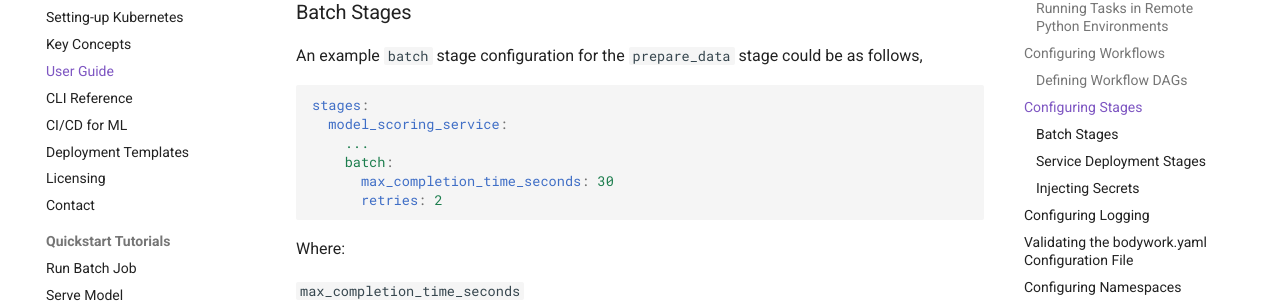
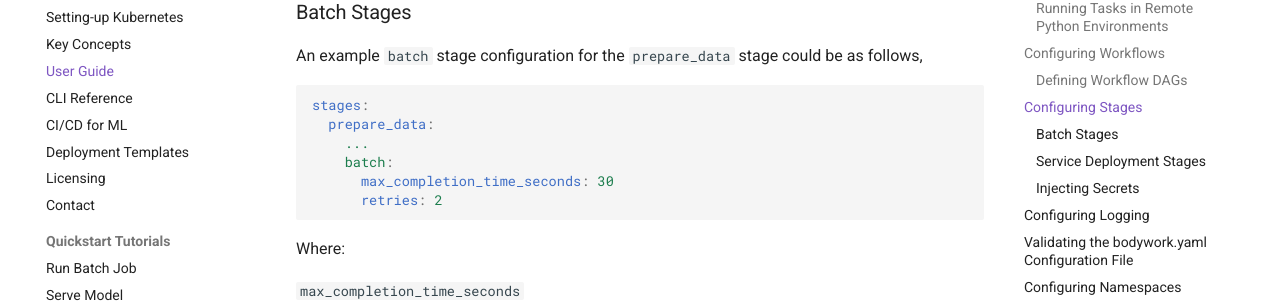
Before and after one commit to bodywork-ml/bodywork-docs, an MkDocs documentation site: the page built from docs/user_guide.md, in a window 1280 px wide and 900 px high, scrolled down 5705 px. Shown: the part 145-452 px from the top of the window. Built offline with MkDocs 1.6.1 and Material for MkDocs 9.7.7, drawn with Linux system fonts in a browser that asks for light colours; comment, search, counter and statistics services are not loaded; part of the change alters nothing that is shown.

Commit message:
Fix YAML example in User Guide docs

````diff
--- a/docs/user_guide.md
+++ b/docs/user_guide.md
@@ -215,7 +215,7 @@ An example `batch` stage configuration for the `prepare_data` stage could be as
 
 ```yaml
 stages:
-  model_scoring_service:
+  prepare_data:
     ...
     batch:
       max_completion_time_seconds: 30
````
